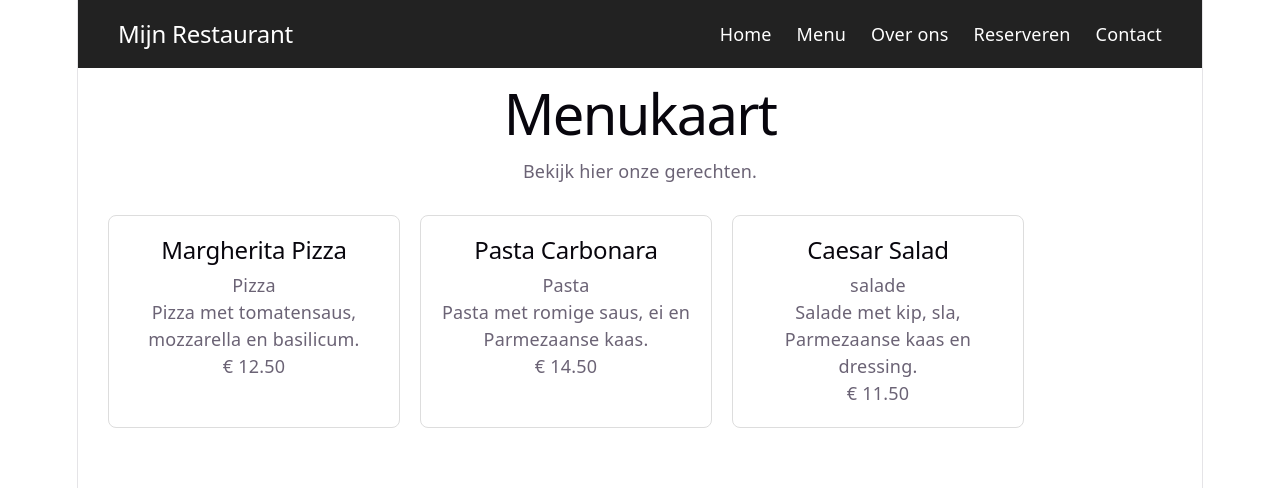
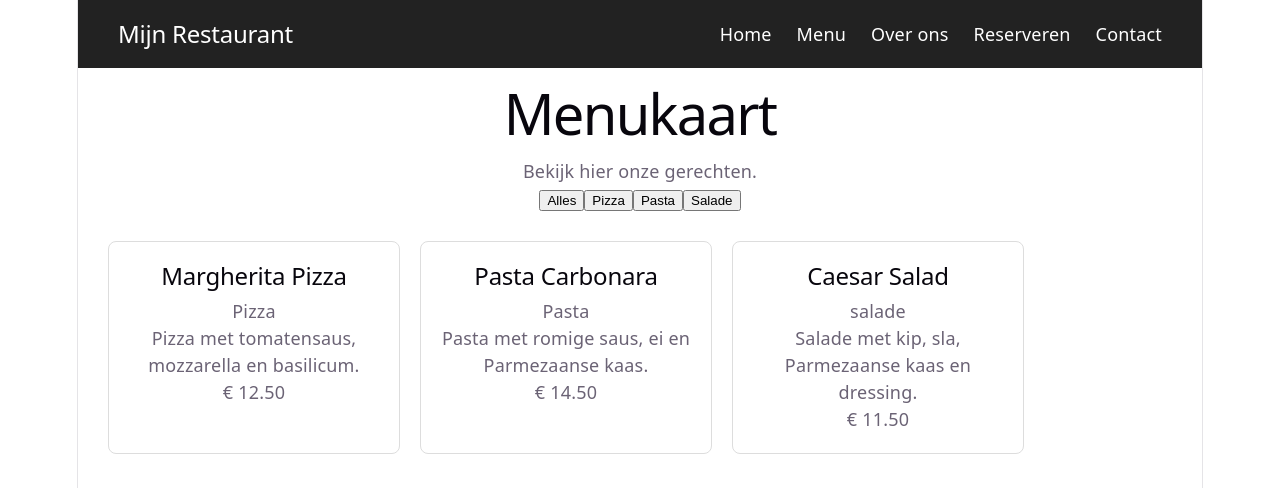
Before and after one commit to HabibH98/FEV, a React (Vite) app in the folder restaurant-reservering/: page /menu in a window 1280 px wide. Shown: the top 488 px of the page. Built offline with nearby package versions, Linux system fonts and the light colour scheme.

Commit message:
aboutus en contact

```diff
--- a/restaurant-reservering/src/pages/Menu.jsx
+++ b/restaurant-reservering/src/pages/Menu.jsx
@@ -1,3 +1,4 @@
+import { useState } from 'react'
 const gerechten = [
   {
     id: 1,
@@ -23,13 +24,23 @@ const gerechten = [
 ]
 
 function Menu() {
+  const [categorie, setCategorie] = useState('Alles')
+  const gefilterdeGerechten = gerechten.filter((gerecht) => {
+  return categorie === 'Alles' || gerecht.categorie === categorie
+})
   return (
     <main>
       <h1>Menukaart</h1>
       <p>Bekijk hier onze gerechten.</p>
+       <div className="menu-filters">
+  <button onClick={() => setCategorie('Alles')}>Alles</button>
+  <button onClick={() => setCategorie('Pizza')}>Pizza</button>
+  <button onClick={() => setCategorie('Pasta')}>Pasta</button>
+  <button onClick={() => setCategorie('Salade')}>Salade</button>
+</div>
 
       <div className="menu-list">
-        {gerechten.map((gerecht) => (
+        {gefilterdeGerechten.map((gerecht) => (
           <div className="menu-item" key={gerecht.id}>
             <h2>{gerecht.naam}</h2>
             <p>{gerecht.categorie}</p>
```
